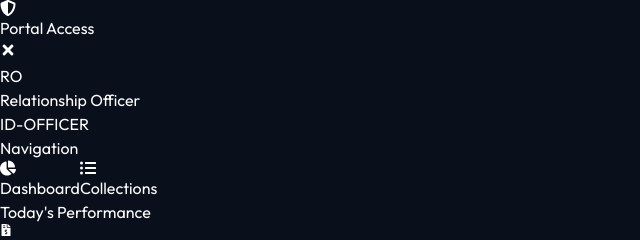
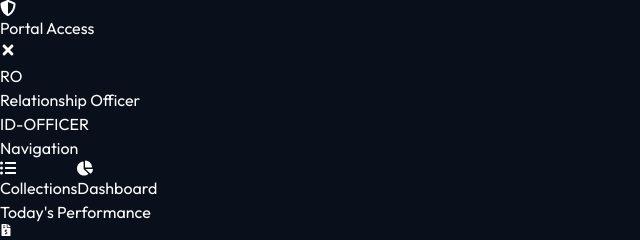
Before and after one commit to finanacesindhuja-commits/calloction, a React (Vite) app in the folder frontend/: page /dashboard in a window 1280 px wide. Shown: the top 240 px of the page, without its empty margins (0-640 px from the left). Built offline with nearby package versions, Linux system fonts and the light colour scheme; no server answers.

Commit message:
UI: Final Layout updates and navigation refinement

```diff
--- a/frontend/src/components/Layout.jsx
+++ b/frontend/src/components/Layout.jsx
@@ -45,8 +45,8 @@ export default function Layout({ children }) {
   };
 
   const navItems = [
+    { name: 'Collections', path: '/collections', icon: <FaListUl /> },
     { name: 'Dashboard', path: '/dashboard', icon: <FaChartPie /> },
-    { name: 'Collections', path: '/collections', icon: <FaListUl /> },
   ];
 
   const closeSidebar = () => setIsSidebarOpen(false);
@@ -93,11 +93,10 @@ export default function Layout({ children }) {
             <button
               key={item.name}
               onClick={() => { navigate(item.path); closeSidebar(); }}
-              className={`w-full flex items-center gap-4 px-4 py-4 rounded-2xl text-sm font-bold transition-all ${
-                location.pathname === item.path
+              className={`w-full flex items-center gap-4 px-4 py-4 rounded-2xl text-sm font-bold transition-all ${location.pathname === item.path
                 ? 'bg-blue-600 text-white shadow-lg shadow-blue-600/20'
                 : 'text-slate-400 hover:bg-white/5 hover:text-white'
-              }`}
+                }`}
             >
               {item.icon}
               {item.name}
```
